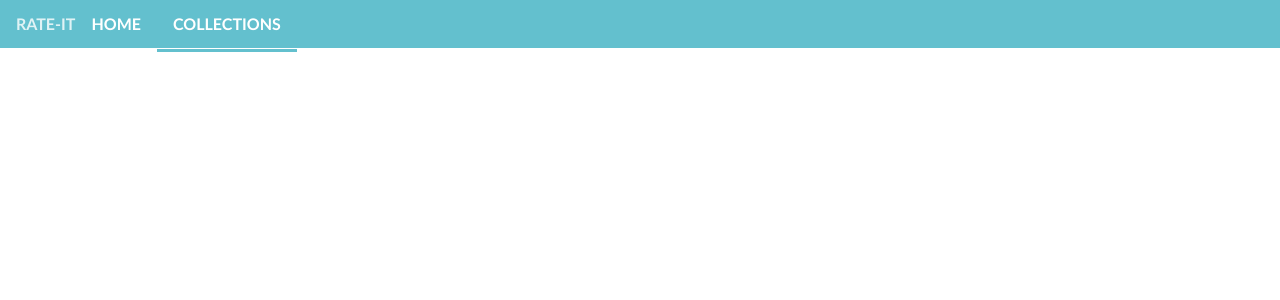
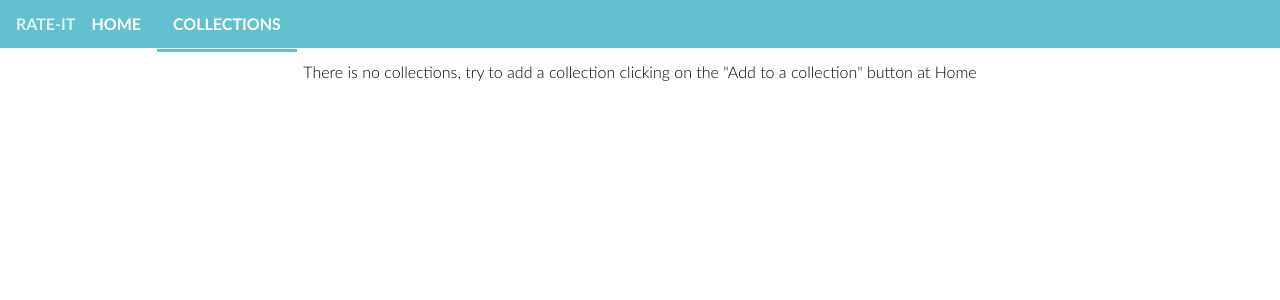
Before and after one commit to PedroOndh/Rate-it, a React (Create React App) app: page /collections in a window 1280 px wide. Shown: the top 300 px of the page. Built offline with nearby package versions, Linux system fonts and the light colour scheme.

Commit message:
Fixing the "no collections found" message

```diff
--- a/src/CollectionsShowcase.js
+++ b/src/CollectionsShowcase.js
@@ -14,7 +14,7 @@ class CollectionShowcase extends React.Component {
           {
             ({ removeFromCollection, rateMovie, collections }) =>
             <div className="collections__wrapper">
-              { collections ?
+              { Object.keys(collections).length ?
               (
                 Object.keys(collections).map(key =>
                     <div className="collection" key={`${collections[key].title}`}>
```
